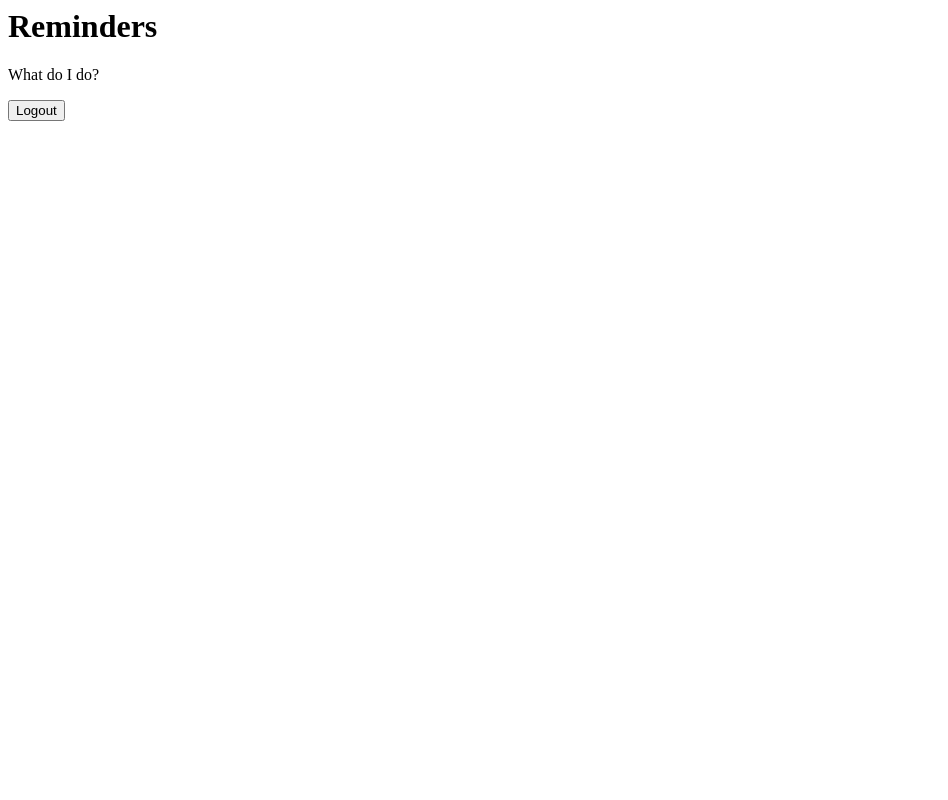
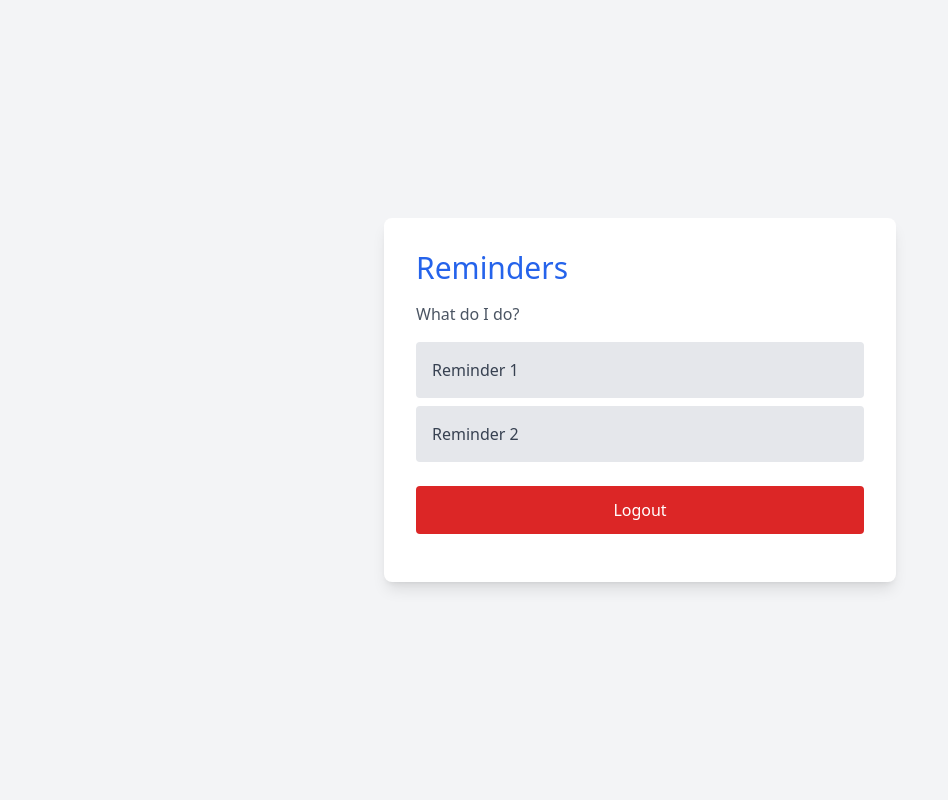
Before and after one commit to szto/foxy-reminder, a FastAPI app: template templates/reminders.html in a window 1280 px wide. Shown: the whole page, without its empty margins (0-948 px from the left). Run offline with FastAPI, Linux system fonts and the light colour scheme; the template is opened without the code that fills it, so the values that code supplies are empty.

Commit message:
reminder page style

```diff
--- a/static/css/main.css
+++ b/static/css/main.css
@@ -565,6 +565,10 @@ video {
   margin-bottom: 1rem;
 }
 
+.mb-6 {
+  margin-bottom: 1.5rem;
+}
+
 .block {
   display: block;
 }
@@ -583,6 +587,14 @@ video {
 
 .max-w-sm {
   max-width: 24rem;
+}
+
+.max-w-lg {
+  max-width: 32rem;
+}
+
+.flex-col {
+  flex-direction: column;
 }
 
 .items-center {
@@ -631,6 +643,16 @@ video {
   background-color: rgb(255 255 255 / var(--tw-bg-opacity));
 }
 
+.bg-gray-200 {
+  --tw-bg-opacity: 1;
+  background-color: rgb(229 231 235 / var(--tw-bg-opacity));
+}
+
+.bg-red-600 {
+  --tw-bg-opacity: 1;
+  background-color: rgb(220 38 38 / var(--tw-bg-opacity));
+}
+
 .p-2 {
   padding: 0.5rem;
 }
@@ -655,6 +677,11 @@ video {
 .text-sm {
   font-size: 0.875rem;
   line-height: 1.25rem;
+}
+
+.text-3xl {
+  font-size: 1.875rem;
+  line-height: 2.25rem;
 }
 
 .font-medium {
@@ -689,6 +716,11 @@ video {
   color: rgb(255 255 255 / var(--tw-text-opacity));
 }
 
+.text-gray-700 {
+  --tw-text-opacity: 1;
+  color: rgb(55 65 81 / var(--tw-text-opacity));
+}
+
 .shadow-lg {
   --tw-shadow: 0 10px 15px -3px rgb(0 0 0 / 0.1), 0 4px 6px -4px rgb(0 0 0 / 0.1);
   --tw-shadow-colored: 0 10px 15px -3px var(--tw-shadow-color), 0 4px 6px -4px var(--tw-shadow-color);
@@ -698,6 +730,11 @@ video {
 .hover\:bg-blue-700:hover {
   --tw-bg-opacity: 1;
   background-color: rgb(29 78 216 / var(--tw-bg-opacity));
+}
+
+.hover\:bg-red-700:hover {
+  --tw-bg-opacity: 1;
+  background-color: rgb(185 28 28 / var(--tw-bg-opacity));
 }
 
 .focus\:outline-none:focus {
@@ -716,6 +753,11 @@ video {
   --tw-ring-color: rgb(37 99 235 / var(--tw-ring-opacity));
 }
 
+.focus\:ring-red-600:focus {
+  --tw-ring-opacity: 1;
+  --tw-ring-color: rgb(220 38 38 / var(--tw-ring-opacity));
+}
+
 .focus\:ring-opacity-50:focus {
   --tw-ring-opacity: 0.5;
 }
--- a/templates/login.html
+++ b/templates/login.html
@@ -1,6 +1,6 @@
 <html>
 <head>
-    <title>Login | Reminders app</title>
+    <title>Login | Foxy Reminders app</title>
     <link href="{{ url_for('static', path='/css/main.css') }}" rel="stylesheet">
 </head>
 <body class="bg-gray-100 flex items-center justify-center h-screen">
--- a/templates/reminders.html
+++ b/templates/reminders.html
@@ -1,15 +1,26 @@
 <html>
 <head>
-    <title>Reminders | Reminders app</title>
+    <title>Reminders | Foxy Reminders app</title>
+    <link href="{{ url_for('static', path='/css/main.css') }}" rel="stylesheet">
 </head>
-<body>
-    <h1>Reminders</h1>
-    <p>What do I do?</p>
-    <div>
+<body class="bg-gray-100 flex flex-col items-center justify-center h-screen">
+    <div class="bg-white p-8 rounded-lg shadow-lg w-full max-w-lg">
+        <h1 class="text-blue-600 text-3xl font-medium mb-4">Reminders</h1>
+        <p class="text-gray-600 mb-4">What do I do?</p>
+        <!-- List of reminders -->
+        <div class="mb-6">
+            <!-- Placeholder for where you would iterate over reminders -->
+            <div class="bg-gray-200 rounded p-4 mb-2">
+                <p class="text-gray-700">Reminder 1</p>
+            </div>
+            <div class="bg-gray-200 rounded p-4 mb-2">
+                <p class="text-gray-700">Reminder 2</p>
+            </div>
+            <!-- Add more reminders here -->
+        </div>
+        <!-- Logout button -->
         <form action="/logout" method="post">
-            <div>
-                <button type="submit">Logout</button>
-            </div>
+            <button type="submit" class="w-full bg-red-600 text-white p-3 rounded hover:bg-red-700 focus:outline-none focus:ring-2 focus:ring-red-600 focus:ring-opacity-50">Logout</button>
         </form>
     </div>
 </body>
```
